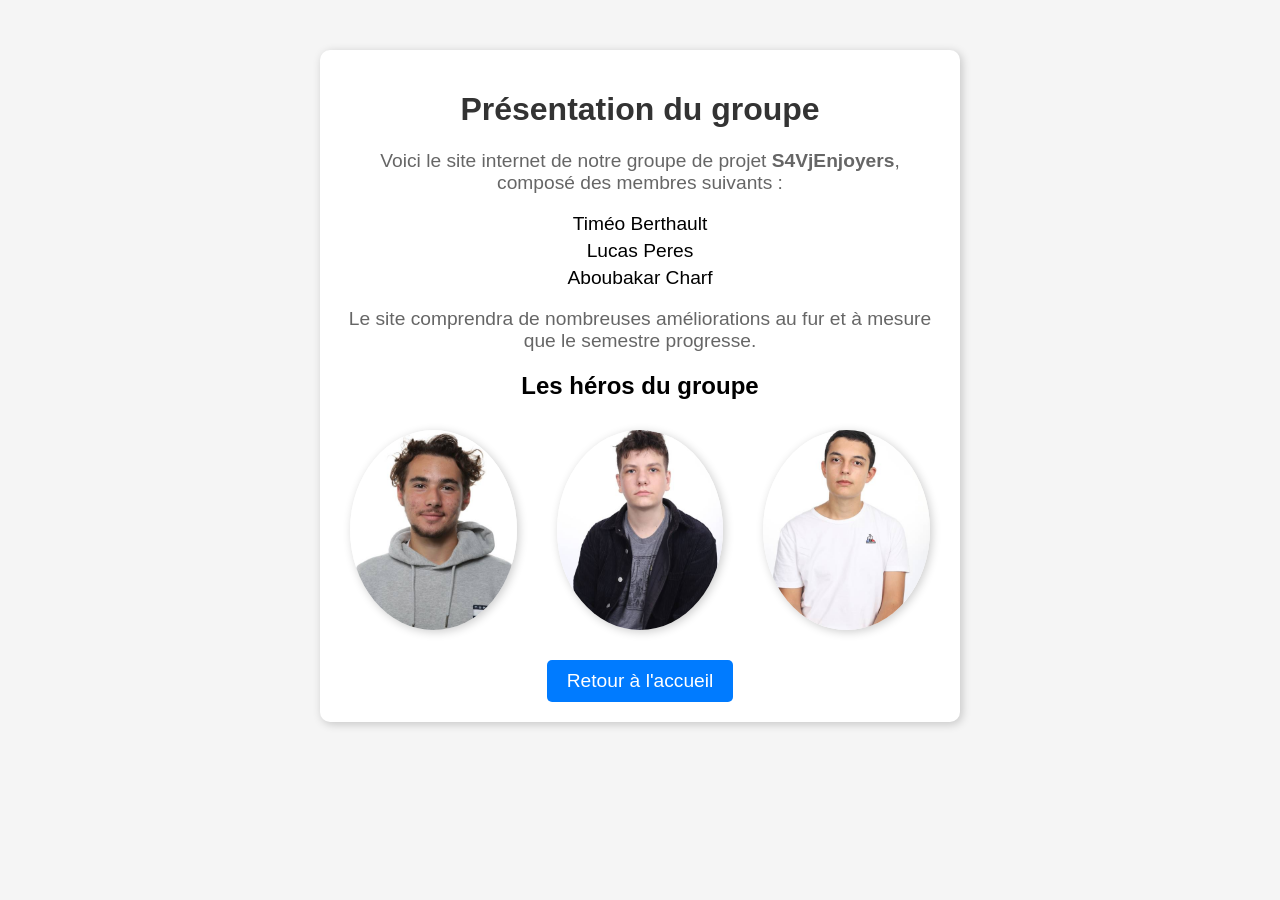
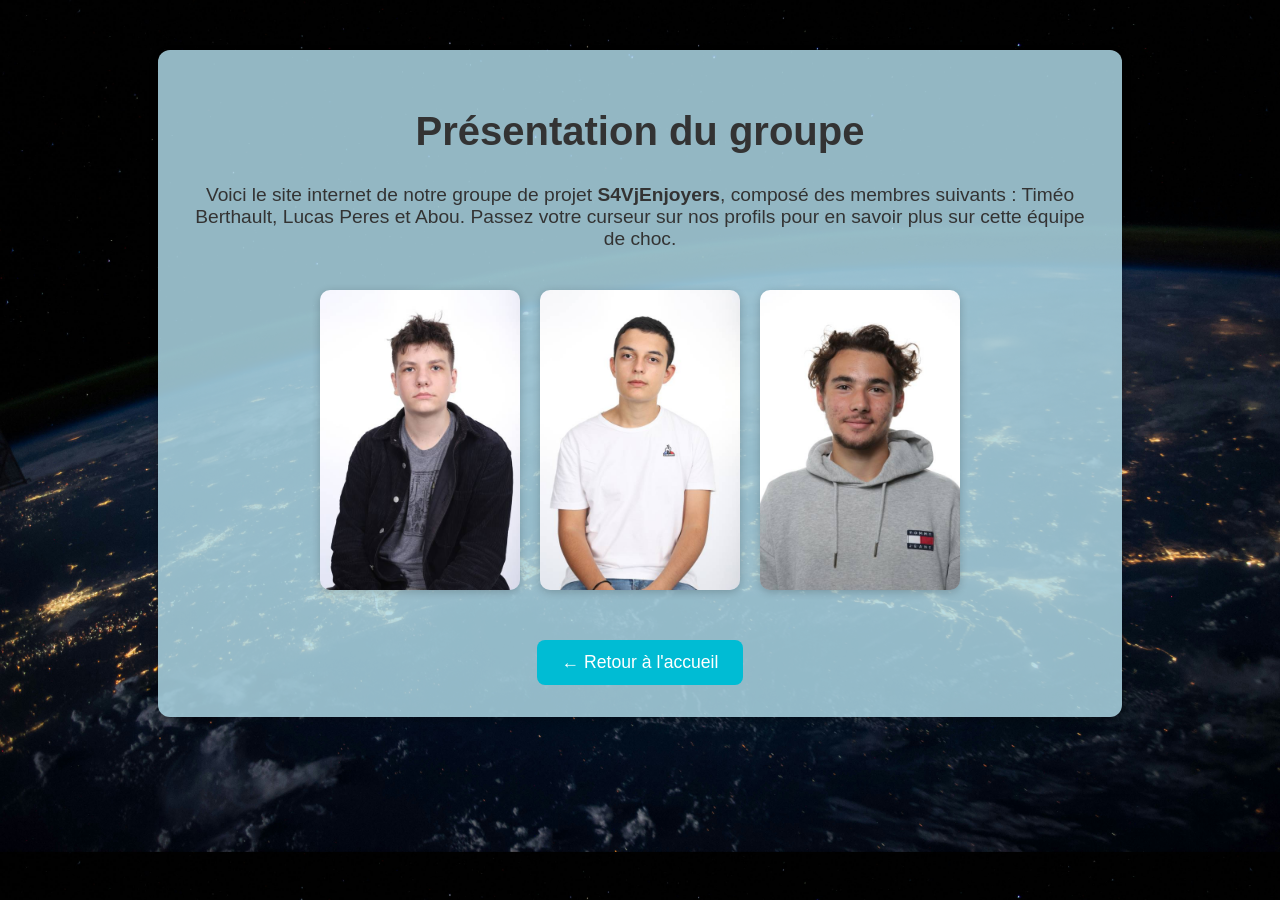
Before and after one commit to AbouVegeto/S4VjEnjoyers, a plain HTML site: page presentation.html in a window 1280 px wide. Before the commit the page ends 800 px from the top, so only its background shows below. Drawn offline with Linux system fonts and the light colour scheme.

Commit message:
Add files via upload

```diff
--- a/presentation.html
+++ b/presentation.html
@@ -4,106 +4,175 @@
   <meta charset="UTF-8">
   <meta name="viewport" content="width=device-width, initial-scale=1.0">
   <title>Présentation du groupe</title>
-    <link rel="stylesheet" href="style.css">
   <style>
     body {
       font-family: Arial, sans-serif;
+      background-image: url('background3.jpg');
+      background-size: cover;
+      background-position: center;
+      background-repeat: no-repeat;
+      background-attachment: fixed;
+      margin: 0;
+      padding: 50px;
       text-align: center;
-            margin: 20px;
-            background-color: #f5f5f5;
+      min-height: 100vh;
     }
 
     .container {
-            max-width: 600px;
-            margin: 50px auto;
-            background-color: white;
-            padding: 20px;
-            border-radius: 10px;
-            box-shadow: 2px 2px 10px rgba(0, 0, 0, 0.2);
+      background-color: rgba(173, 216, 230, 0.85);
+      padding: 2rem;
+      border-radius: 12px;
+      max-width: 900px;
+      margin: auto;
+      box-shadow: 0 4px 10px rgba(0, 0, 0, 0.2);
     }
 
     h1 {
-            font-size: 2em;
+      font-size: 2.5em;
       color: #333;
+      margin-bottom: 30px;
     }
 
     p {
       font-size: 1.2em;
-            color: #666;
+      color: #333;
+      margin-bottom: 40px;
     }
 
-        ul {
-            list-style: none;
-            padding: 0;
+    .photos {
+      display: flex;
+      justify-content: center;
+      flex-wrap: wrap;
+      gap: 20px;
     }
 
-        ul li {
-            font-size: 1.2em;
-            margin: 5px 0;
+    .photo-wrapper {
+      display: flex;
+      flex-direction: column;
+      align-items: center;
+      cursor: pointer;
+      position: relative;
     }
 
-        .gallery {
-            display: flex;
-            justify-content: center;
-            gap: 20px;
-            margin-top: 20px;
+    .photos img {
+      width: 200px;
+      height: auto;
+      border-radius: 10px;
+      box-shadow: 0 2px 8px rgba(0, 0, 0, 0.2);
+      transition: transform 0.2s ease;
     }
 
-        .gallery img {
-            width: 200px;
-            height: 200px;
-            border-radius: 50%;
-            object-fit: cover;
-            box-shadow: 2px 2px 10px rgba(0, 0, 0, 0.2);
-            transition: transform 0.3s ease;
+    .photos img:hover {
+      transform: scale(1.05);
     }
 
-        .gallery img:hover {
-            transform: scale(1.1);
+    .photo-text {
+      margin-top: 10px;
+      font-size: 1.05em;
+      color: #222;
+      text-align: justify;
+      max-width: 300px;
+      display: none;
     }
 
-        .button-container {
-            margin-top: 20px;
+    .photo-wrapper:hover .photo-text {
+      display: block;
     }
 
-        .button {
-            background-color: #007BFF;
+    .back-button {
+      display: inline-block;
+      margin-top: 50px;
+      padding: 12px 25px;
+      font-size: 1.1em;
+      background-color: #00bcd4;
       color: white;
-            padding: 10px 20px;
-            font-size: 1.2em;
+      border: none;
+      border-radius: 8px;
       text-decoration: none;
-            border-radius: 5px;
-            display: inline-block;
-            transition: background 0.3s;
+      transition: background-color 0.3s;
     }
 
-        .button:hover {
-            background-color: #0056b3;
+    .back-button:hover {
+      background-color: #0097a7;
+    }
+
+    .dropdown-menu {
+      position: absolute;
+      top: 20px;
+      left: 20px;
+      z-index: 1000;
+    }
+
+    .dropdown-menu select {
+      padding: 10px 15px;
+      font-size: 1rem;
+      border-radius: 8px;
+      border: 1px solid #00bcd4;
+      background-color: white;
+      color: #333;
+      box-shadow: 0 2px 6px rgba(0, 0, 0, 0.1);
+      cursor: pointer;
+      appearance: none;
+    }
+
+    .dropdown-menu select:hover {
+      background-color: #e0f7fa;
     }
   </style>
 </head>
 <body>
 
+
   <div class="container">
     <h1>Présentation du groupe</h1>
-        <p>Voici le site internet de notre groupe de projet <strong>S4VjEnjoyers</strong>, composé des membres suivants :</p>
-        <ul>
-            <li>Timéo Berthault</li>
-            <li>Lucas Peres</li>
-            <li>Aboubakar Charf</li>
-        </ul>
-        <p>Le site comprendra de nombreuses améliorations au fur et à mesure que le semestre progresse.</p>
+    <p>
+      Voici le site internet de notre groupe de projet <strong>S4VjEnjoyers</strong>, composé des membres suivants :
+      Timéo Berthault, Lucas Peres et Abou. Passez votre curseur sur nos profils pour en savoir plus sur cette équipe de choc.
+    </p>
 
-        <h2>Les héros du groupe</h2>
-        <div class="gallery">
-            <img src="image3.jpg" alt="Timeo Berthault">
-            <img src="image4.jpg" alt="Lucas Peres">
-            <img src="image5.jpg" alt="Aboubakar Charf">
+    <div class="photos">
+      <!-- Timéo -->
+      <div class="photo-wrapper">
+        <img src="image4.jpg" alt="Timéo">
+        <div class="photo-text">
+          <strong>Timéo Berthault</strong><br>
+          Après une Terminale avec une spécialité en Mathématiques et une option en
+          Physique-chimie avec une orientation Mathématiques approfondies, j’ai choisi de
+          poursuivre mes études à l’EPITA. N’ayant pas choisi la spécialité NSI, je me
+          retrouve sans réel bagage informatique avant d’entrer à l’EPITA, et ce projet fut
+          donc ma deuxième expérience après celui de l’année dernière.
+        </div>
       </div>
 
-        <div class="button-container">
-            <a href="index.html" class="button">Retour à l'accueil</a>
+      <!-- Lucas -->
+      <div class="photo-wrapper">
+        <img src="image5.jpg" alt="Lucas">
+        <div class="photo-text">
+          <strong>Lucas Peres</strong><br>
+          Ayant toujours été attiré par l’informatique, j’ai rejoint EPITA en sortant du
+          lycée. Mon premier gros projet en équipe s’est déroulé l’année dernière. Ce projet
+          est pour moi l’occasion d’étoffer mes compétences et d’apprendre de nouvelles
+          choses mais également rattraper l’échec qu’a été personnellement le projet OCR.
         </div>
+      </div>
+
+      <!-- Abou -->
+      <div class="photo-wrapper">
+        <img src="image3.jpg" alt="Abou">
+        <div class="photo-text">
+          <strong>Aboubakar Charf</strong><br>
+          J'ai expériencé les précédents projets avec foi et vaillance (à tel point que c’est mon deuxième projet S4 que je vais
+          réaliser ce semestre). On peut dire que j’ai toujours été attiré par l’informatique
+          à partir du lycée mais que cela n’a pas toujours été réciproque. Mais cela ne
+          m’empêche pas de toujours traiter mon rapport au travail avec passion et déter-
+          mination, car ma philosophie me l’interdit. J’ai donc hâte d’aboutir à un projet
+          final digne de ce que nous avions prévu avec mes camarades et amis du groupe
+          de projet S4VjEnjoyers.
+        </div>
+      </div>
+    </div>
+
+    <a href="index.html" class="back-button">← Retour à l'accueil</a>
   </div>
 
 </body>
```
Also changed, not shown: index.html (+73 -38 lines), telechargements.html (+11 -11 lines). Lines whose indentation alone changed are shown as unchanged.
